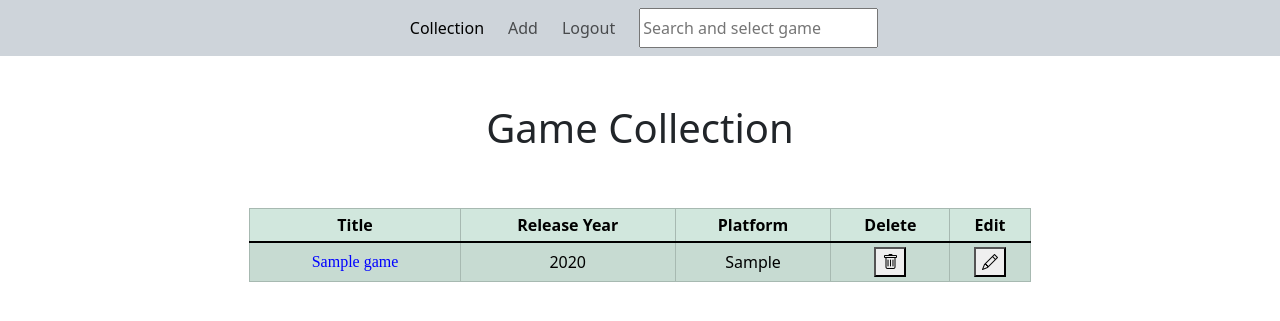
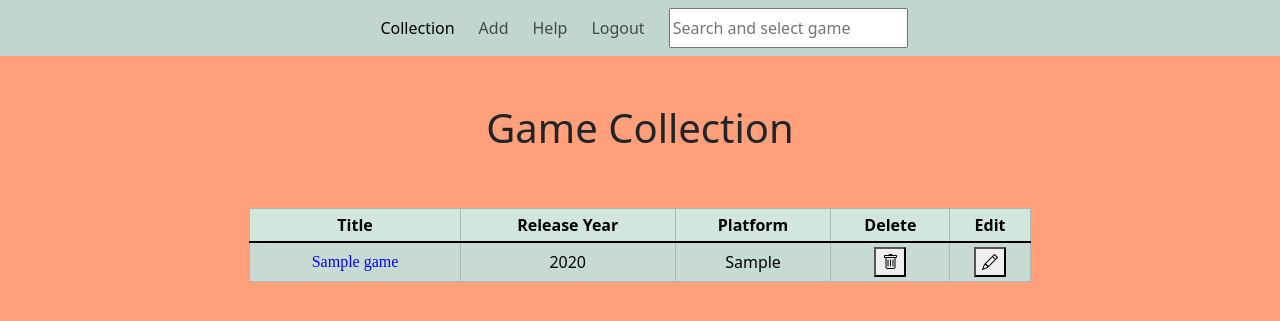
Before and after one commit to Bastion428/MainProgram, a Flask app: page / in a window 1280 px wide. Shown: the top 321 px of the page. Run offline with Flask 3, Linux system fonts and the light colour scheme; a user stored in the database is signed in; tables that the repository leaves empty hold one stand-in row (values such as "Sample post"); some libraries are stand-ins or nearby versions.

Commit message:
Added link for help page to nav bar.

```diff
--- a/website/templates/base.html
+++ b/website/templates/base.html
@@ -12,9 +12,9 @@
         <script src="https://ajax.googleapis.com/ajax/libs/jquery/3.7.1/jquery.min.js"></script>
         <script src="https://cdnjs.cloudflare.com/ajax/libs/jquery.devbridge-autocomplete/1.2.26/jquery.autocomplete.min.js"></script>
     </head>
-    <body>
+    <body id="main-body">
         {% if current_user.is_authenticated %}
-        <nav class="navbar sticky-top navbar-expand-lg bg-dark-subtle">
+        <nav class="navbar sticky-top navbar-expand-lg" style="background-color: #C1D6CC">
           <div class="container-fluid">
             <button class="navbar-toggler" type="button" data-bs-toggle="collapse"
                     data-bs-target="#navbarNavAltMarkup" aria-controls="navbarNavAltMarkup" aria-expanded="false"
@@ -25,6 +25,7 @@
               <div class="navbar-nav mx-auto">
                 <a class="nav-link pe-3 active" aria-current="page" href="/">Collection</a>
                 <a class="nav-link pe-3" href="/add-game">Add</a>
+                <a class="nav-link pe-3" href="/help">Help</a>
                 <a class="nav-link pe-4" href="/logout">Logout</a>
                 <form class="d-flex" method="post" action="" class="inline" id="auto_submit">
                   <input type="text" placeholder="Search and select game" autocomplete="off" name="autocomplete" id="autocomplete"
```
